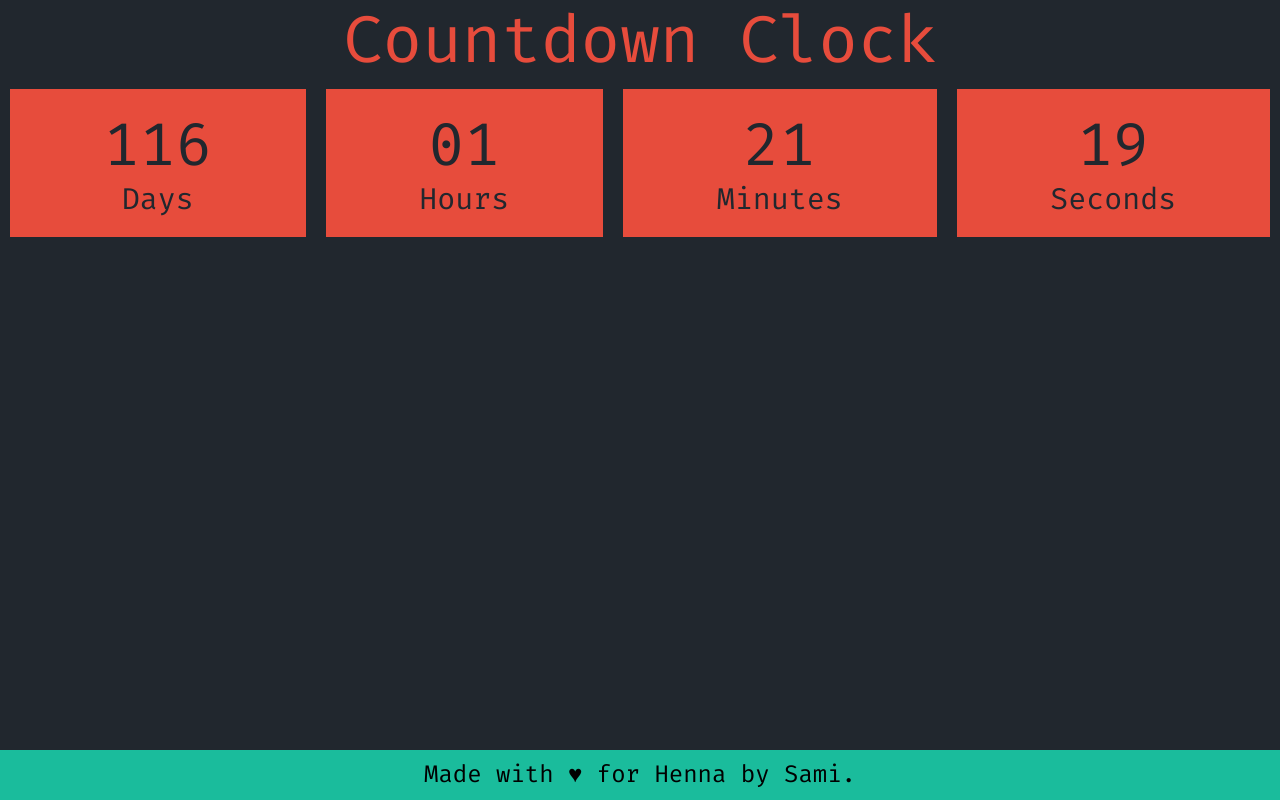
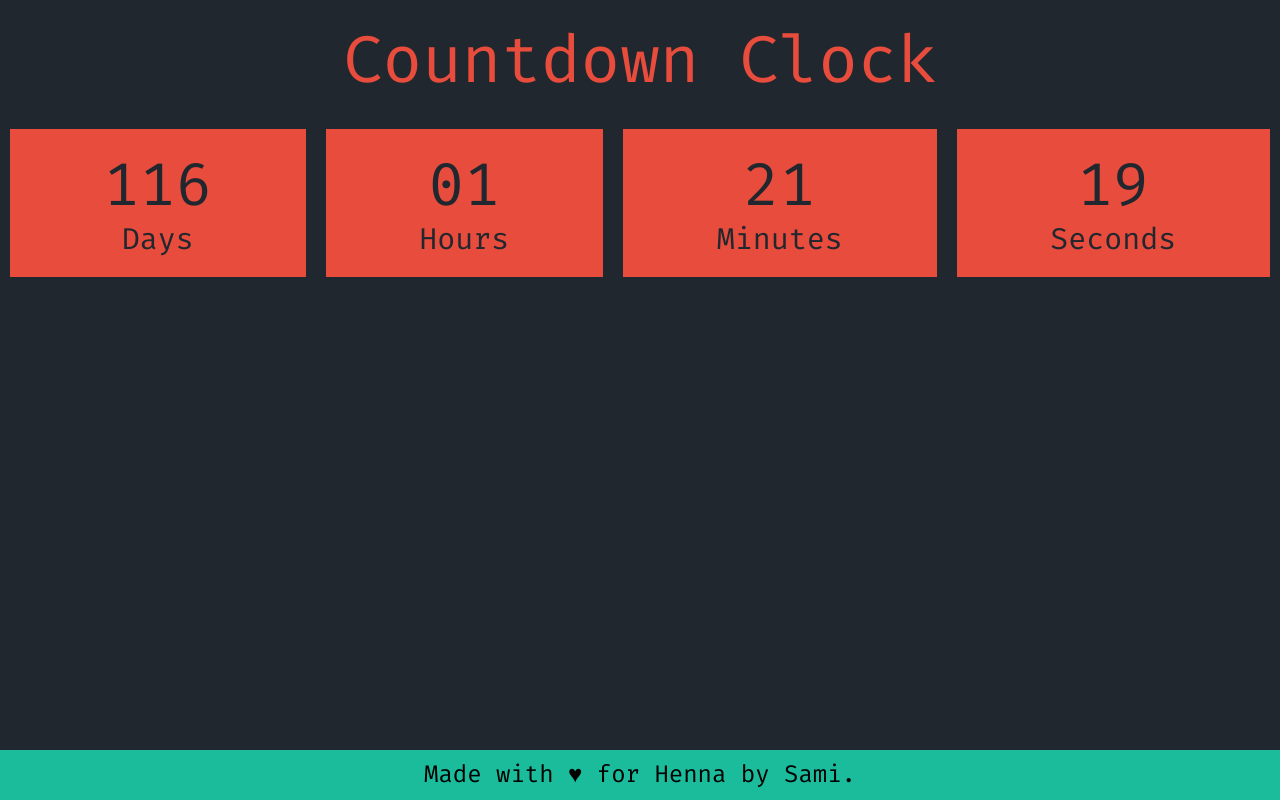
Before and after one commit to httpsterio/countdown-timer, a plain HTML site: page index.html in a window 1280 px wide. Drawn offline with Linux system fonts and the light colour scheme.

Commit message:
updated readme

```diff
--- a/style.css
+++ b/style.css
@@ -27,6 +27,8 @@ h1{
   color: #E74C3C;
   font-weight: 300;
   font-size: 2.2em;
+  padding-top:20px;
+  padding-bottom:20px;
 }
 
 #clockdiv {
@@ -36,6 +38,8 @@ h1{
     margin-right: auto;
     display:flex;
     flex-wrap: wrap;
+    align-items: center;
+    justify-content: center;
 
 }
 
@@ -65,6 +69,7 @@ span{
     min-height: 100%;
   /* equal to footer height */
     margin-bottom: -50px;
+
 }
 .page-wrap:after {
     content: "";
```
Also changed, not shown: 1 other file.
